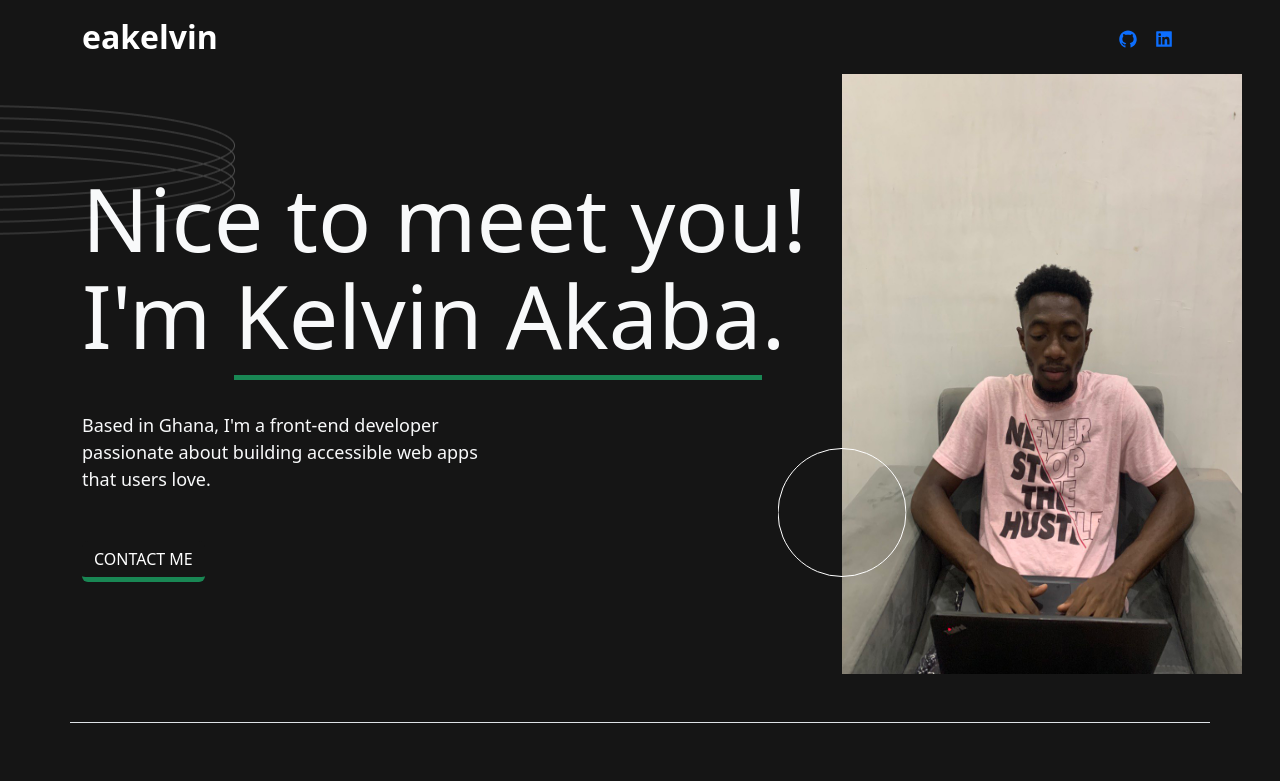
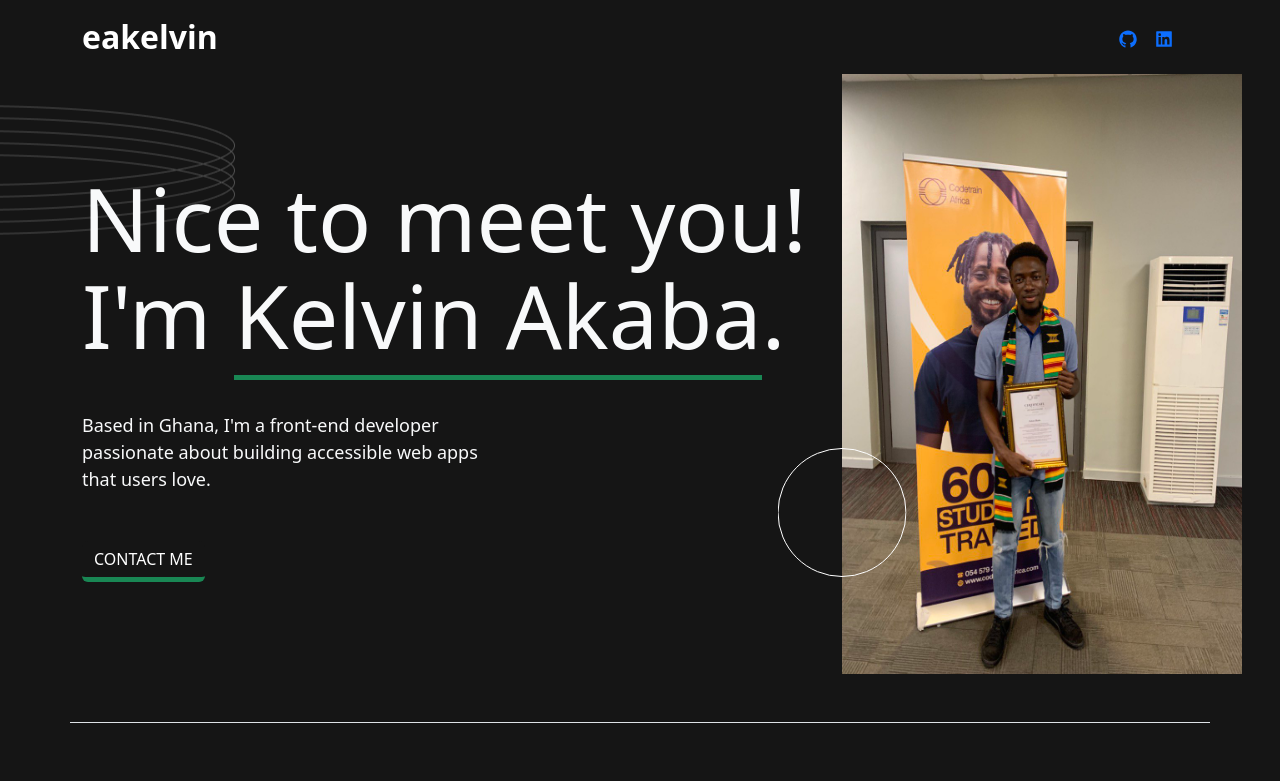
Before and after one commit to eakelvin/portfolio, a React (Vite) app: page / in a window 1280 px wide. Shown: the top 781 px of the page. Built offline with nearby package versions, Linux system fonts and the light colour scheme.

Commit message:
final commit

```diff
--- a/src/Components/About.jsx
+++ b/src/Components/About.jsx
@@ -39,7 +39,7 @@ function About() {
               {/* Work on the oval for desktop view */}
               <img className='mt-5 position-absolute top-50 start-70 translate-middle-x' src="./Oval.svg" alt="" />
               <div className=''>
-                <img className='size' src='./eak.jpg' />
+                <img className='size' src='./photo_2_2023-10-19_10-41-00.jpg' />
               </div>
             </div>
           </Row>
@@ -71,7 +71,7 @@ function About() {
             <div className='col-md-4 col-sm-6'>
               {/* <img className='element-3c' src="./Oval.svg" alt="" /> */}
               <div>
-                <img className='size-sm mt-5' src='./eak.jpg' />
+                <img className='size-sm mt-5' src='./public/photo_2_2023-10-19_10-41-00.jpg' />
               </div>
             </div>
           </Row>
@@ -82,7 +82,7 @@ function About() {
       <Container>
 
           <img className='z-1 position-absolute end-50' src="./Group 26.png" alt="" />
-          <img className='z-5 position-absolute top-50 start-50 translate-middle size-sm mt-5' src='./eak.jpg' />
+          <img className='z-5 position-absolute top-50 start-50 translate-middle size-sm mt-5' src='./public/photo_2_2023-10-19_10-41-00.jpg' />
           <img className='element overflow-hidden' src="./Oval.png" alt="" />
 
           <div className='space text-center text-nowrap'>
--- a/src/Components/Header.jsx
+++ b/src/Components/Header.jsx
@@ -22,7 +22,7 @@ function Header() {
                 </a>
               </span>
               <span className='px-2'>
-                <a target='blank' href="https://www.linkedin.com/in/kelvin-akaba-2883a81b3/">
+                <a target='blank' href="https://www.linkedin.com/in/kelvin-akaba/">
                   <AiFillLinkedin />
                 </a>
               </span>
```
